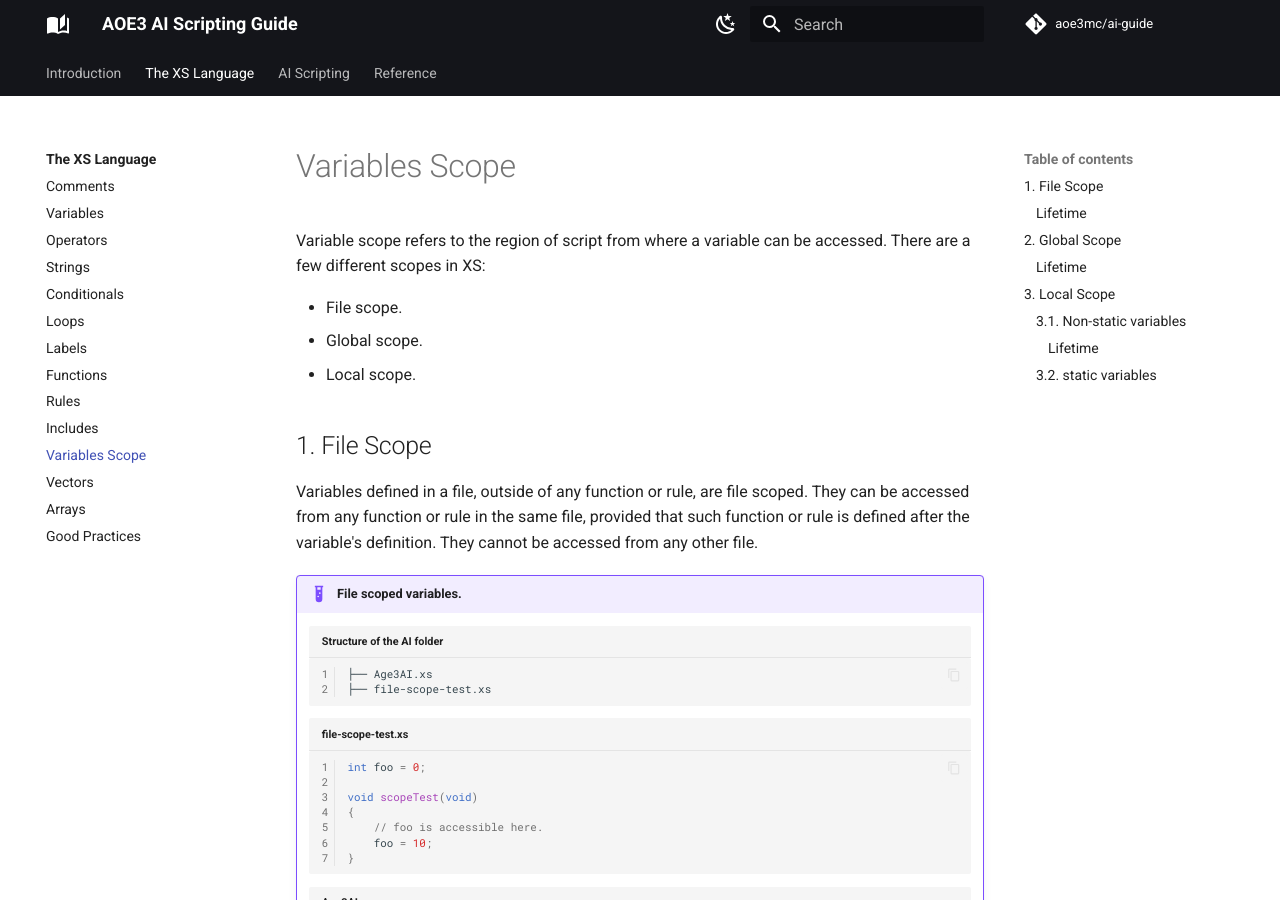
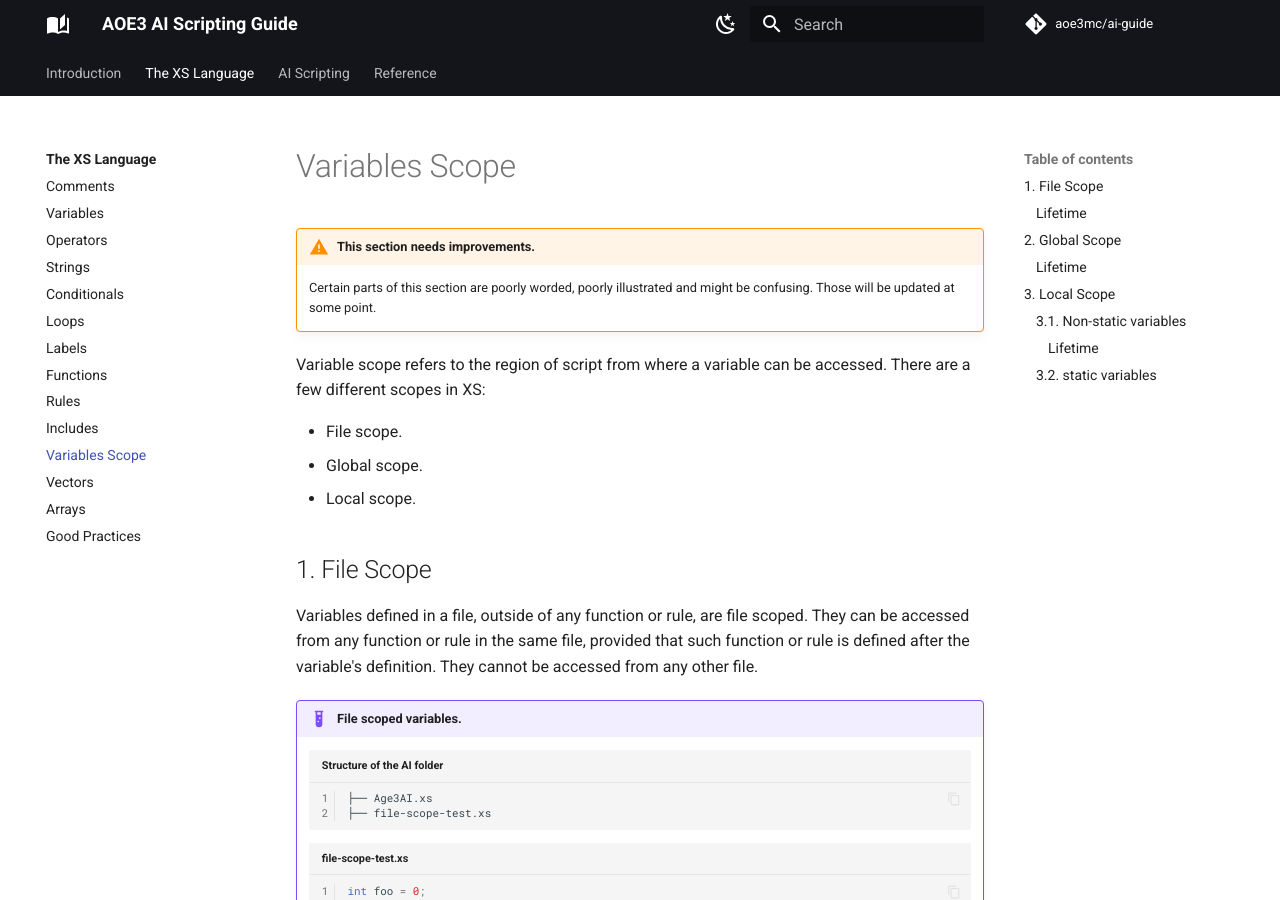
Before and after one commit to aoe3mc/ai-guide, an MkDocs documentation site: the page built from docs/xs/variables-scope.md, in a window 1280 px wide and 900 px high. Built offline with MkDocs 1.6.1 and Material for MkDocs 9.7.7, drawn with Linux system fonts in a browser that asks for light colours; comment, search, counter and statistics services are not loaded.

Commit message:
Added warning

```diff
--- a/docs/xs/variables-scope.md
+++ b/docs/xs/variables-scope.md
@@ -1,4 +1,9 @@
 # Variables Scope
+
+!!! warning "This section needs improvements."
+
+    Certain parts of this section are poorly worded, poorly illustrated and
+    might be confusing. Those will be updated at some point.
 
 Variable scope refers to the region of script from where a variable can be
 accessed. There are a few different scopes in XS:
```
